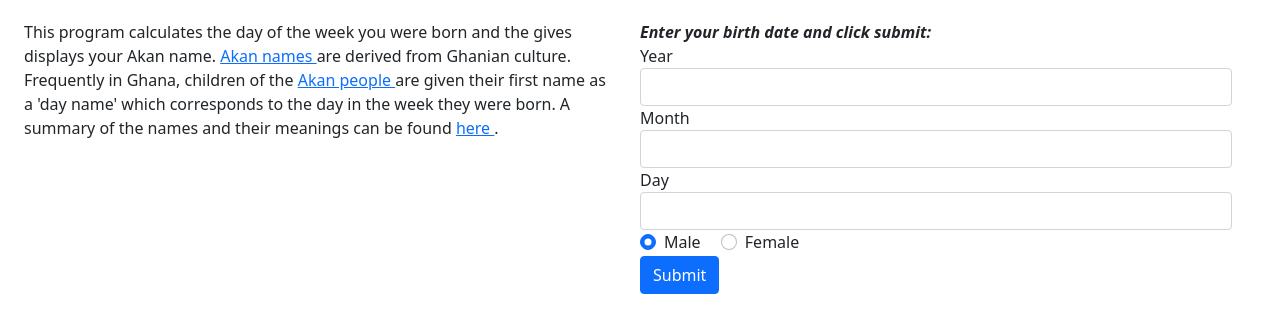
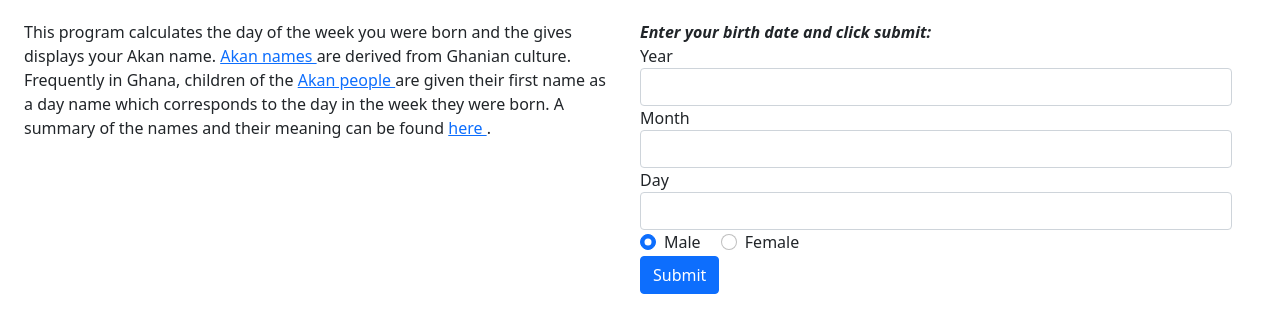
Before and after one commit to jvoyugi/week_2_ip, a plain HTML site: page index.html in a window 1280 px wide. Shown: the part 58-390 px from the top of the page. Drawn offline with nearby package versions, Linux system fonts and the light colour scheme.

Commit message:
fix grammar typo

```diff
--- a/index.html
+++ b/index.html
@@ -33,9 +33,9 @@
           <a href="https://en.wikipedia.org/wiki/Akan_people" target="_blank">
             Akan people
           </a>
-          are given their first name as a 'day name' which corresponds to the
+          are given their first name as a day name which corresponds to the
           day in the week they were born. A summary of the names and their
-          meanings can be found
+          meaning can be found
           <a href="https://yen.com.gh/115080-akan-names-meanings.html" target="_blank">
             here
           </a>.
```
